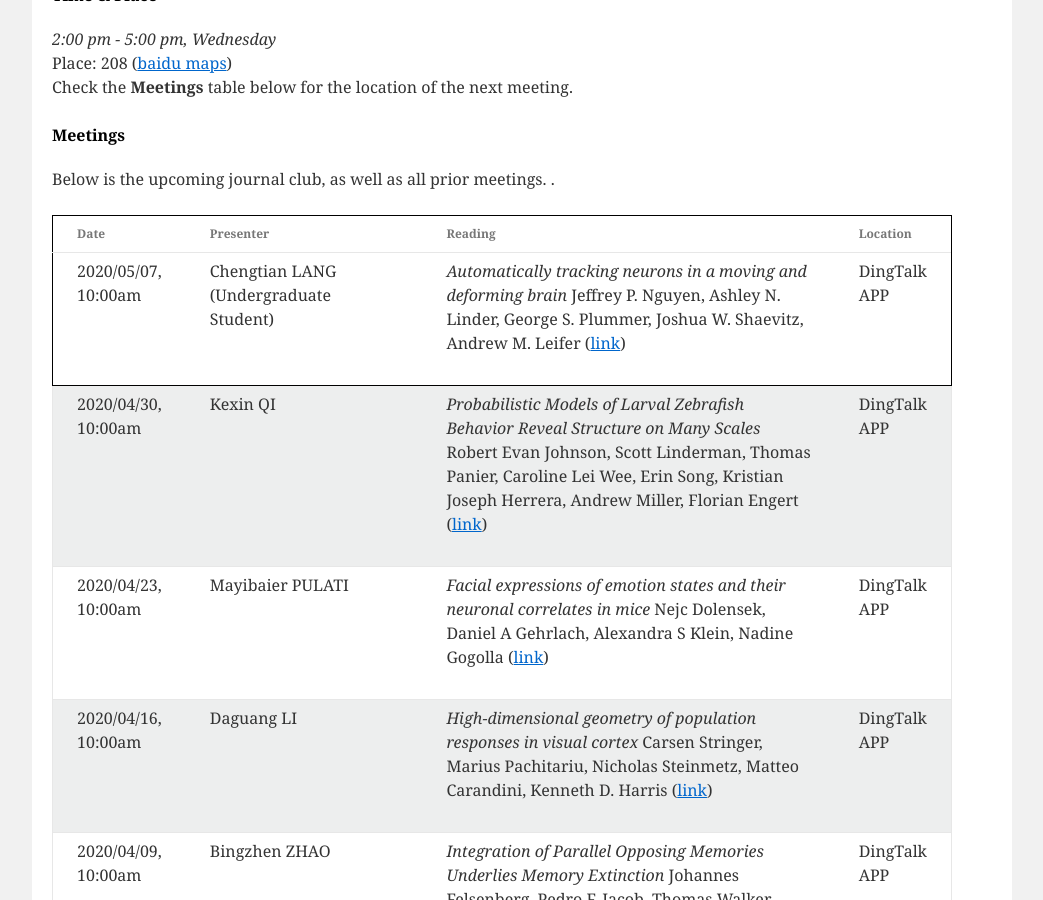
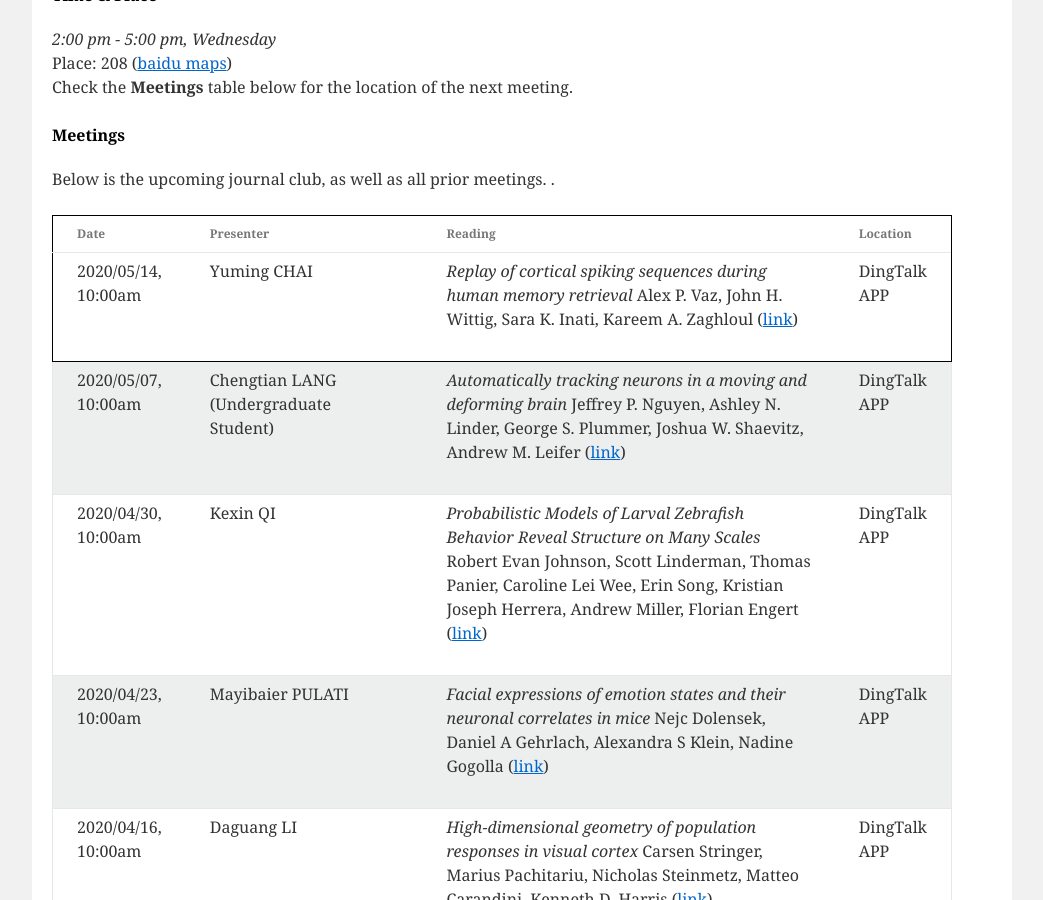
Before and after one commit to CNeuroUSTC/CNeuroUSTC.github.io, a Jekyll site: the page built from index.html, in a window 1280 px wide and 900 px high, scrolled down 739 px. Shown: the whole window, without its empty margins (118-1161 px from the left). Built offline with Jekyll 4.4.1, drawn with Linux system fonts in a browser that asks for light colours.

Commit message:
2020/05/14, 10:00am

```diff
--- a/_data/meeting_info.yml
+++ b/_data/meeting_info.yml
@@ -1,3 +1,11 @@
+- presenter: Yuming CHAI
+  date: 2020/05/14, 10:00am
+  paper: "Replay of cortical spiking sequences during human memory retrieval"
+  url: "https://science.sciencemag.org/content/367/6482/1131.full"
+  pdf: "None"
+  authors: "Alex P. Vaz, John H. Wittig, Sara K. Inati, Kareem A. Zaghloul"
+  location: DingTalk APP
+
 - presenter: Chengtian LANG (Undergraduate Student)
   date: 2020/05/07, 10:00am
   paper: "Automatically tracking neurons in a moving and deforming brain"
```
